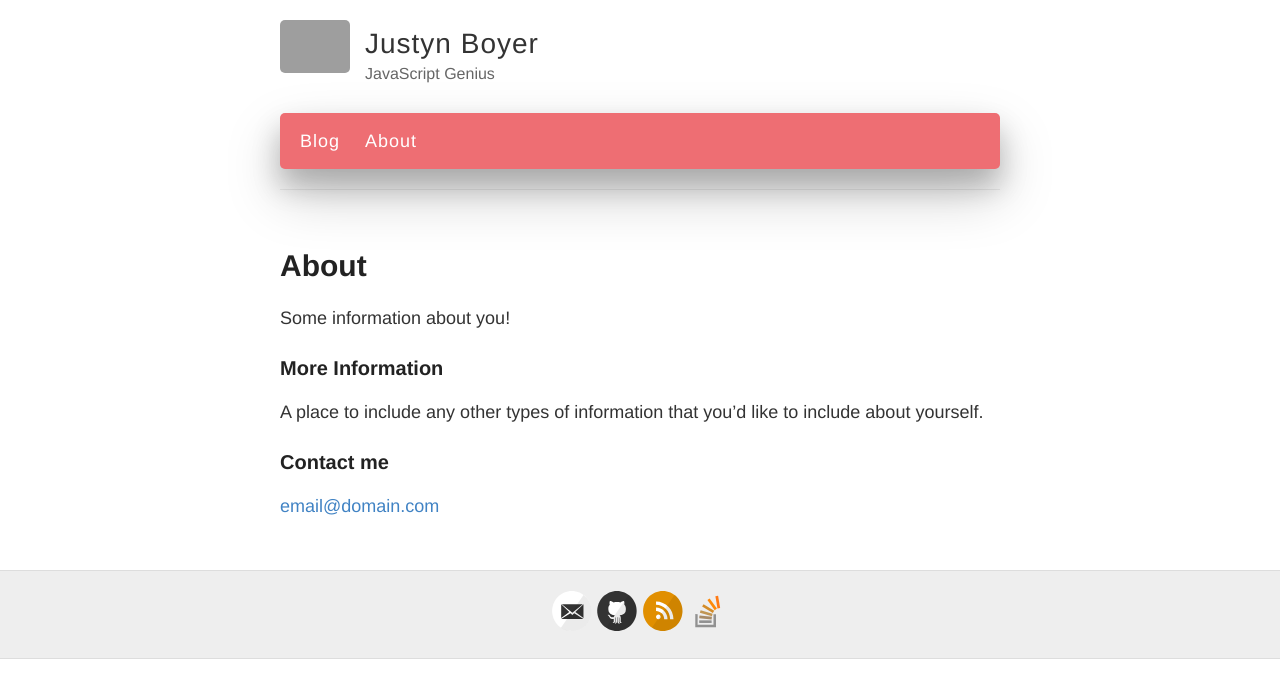
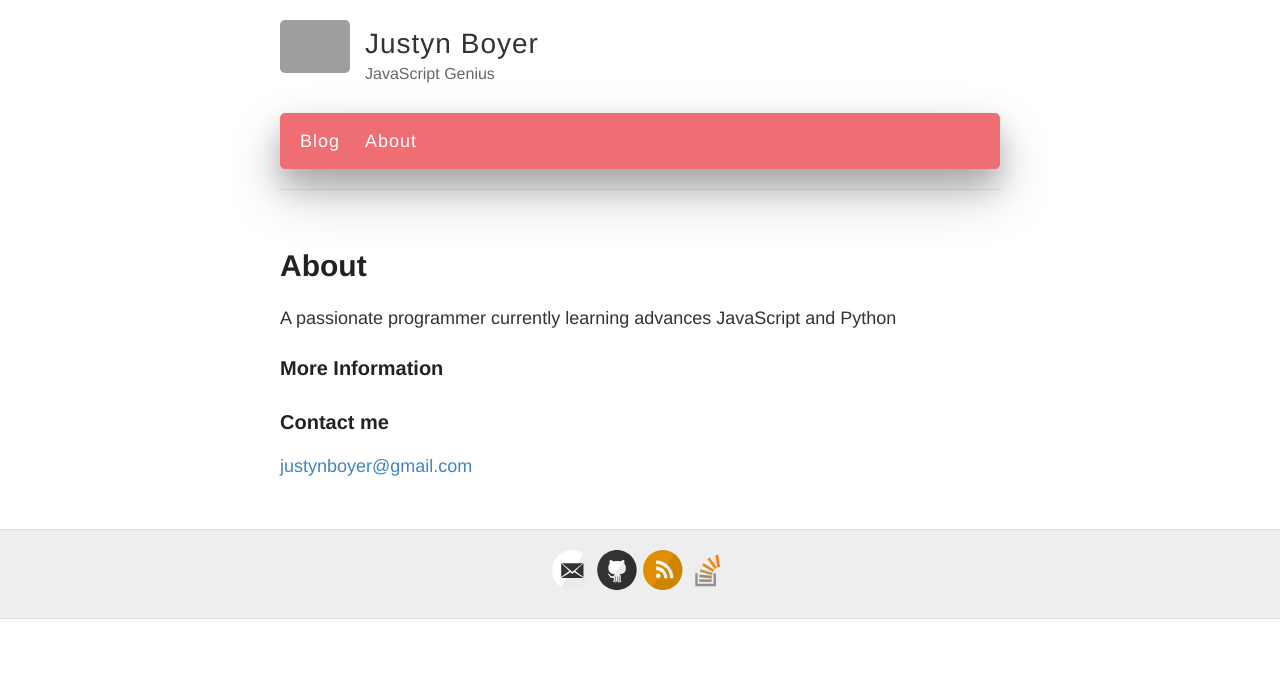
Before and after one commit to Jabster28/justynschool.github.io, a Jekyll site: the page built from about.md, in a window 1280 px wide. Shown: the top 698 px of the page. Built offline with Jekyll 4.4.1, drawn with Linux system fonts in a browser that asks for light colours; nearby versions of some CDN libraries; library files that are not in the unit come from our copies; comment, search, counter and statistics services are not loaded; grey boxes are pictures that could not be loaded.

Commit message:
Some info

```diff
--- a/about.md
+++ b/about.md
@@ -4,12 +4,11 @@ title: About
 permalink: /about/
 ---
 
-Some information about you!
+A passionate programmer currently learning advances JavaScript and Python
 
 ### More Information
 
-A place to include any other types of information that you'd like to include about yourself.
 
 ### Contact me
 
-[email@domain.com](mailto:email@domain.com)
+[justynboyer@gmail.com](mailto:justynboyer@gmail.com)
```
